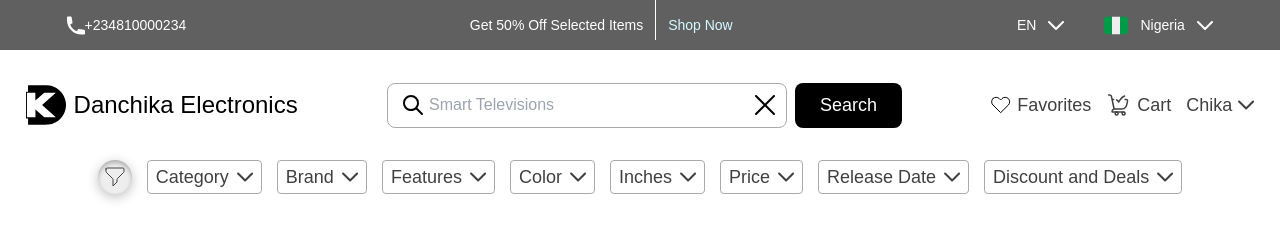
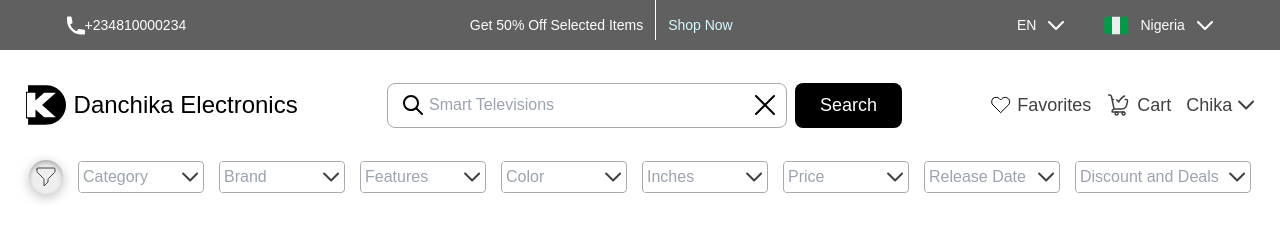
Before and after one commit to Chikadibia24/HNG11-StageTwoTask, a React (Vite) app: page / in a window 1280 px wide. Shown: the top 250 px of the page. Built offline with nearby package versions, Linux system fonts and the light colour scheme.

Commit message:
Change Filter Bar Elements from DIV to INPUT

```diff
--- a/src/App.css
+++ b/src/App.css
@@ -29,3 +29,9 @@
   background: #EEE;
   box-shadow: 0px 3px 4px 0px rgba(0, 0, 0, 0.25) inset, 0px 3px 11.4px 0px rgba(0, 0, 0, 0.25);
 }
+
+input:focus-visible {
+  outline: none;
+    /* outline: 1px solid #a9aaab; */
+    /* border: 1px solid #f913f9; */
+}
--- a/src/components/pages/homepage.jsx
+++ b/src/components/pages/homepage.jsx
@@ -16,14 +16,19 @@
     );
   }
 
-  const FilterBar = ({text,image}) => {
+  const FilterBar = ({image,type,name,id,placeholder,className}) => {
     return (
-      <button className="flex items-center justify-center p-[8px] gap-[8px] h-[34px] rounded-[4px] text-[#404040] text-[18px] border border-[#a9aaab]">
-        <span>{text}</span>
-        <span>
-          <img src={image} alt={image} />
-        </span>
-      </button>
+      <div className="flex items-center justify-center pl-[1px] pr-[5px] gap-[2px] h-[fit-content] rounded-[4px] border border-[#a9aaab] w-[max-content]">
+        {/* <span>{text}</span> */}
+        <input
+          type={type}
+          name={name}
+          id={id}
+          placeholder={placeholder}
+          className={`flex items-center text-[#404040] text-[16px] pl-[3px] py-[3px] ${className}`}
+        />
+        <img src={image} alt={image} className="hover:cursor-pointer" />
+      </div>
     );
   }
 
@@ -37,14 +42,70 @@
 
         <div className="flex items-center justify-center gap-[15px]">
           <FilterIcon />
-          <FilterBar text={"Category"} image={arrowDownGray} />
-          <FilterBar text={"Brand"} image={arrowDownGray} />
-          <FilterBar text={"Features"} image={arrowDownGray} />
-          <FilterBar text={"Color"} image={arrowDownGray} />
-          <FilterBar text={"Inches"} image={arrowDownGray} />
-          <FilterBar text={"Price"} image={arrowDownGray} />
-          <FilterBar text={"Release Date"} image={arrowDownGray} />
-          <FilterBar text={"Discount and Deals"} image={arrowDownGray} />
+          <FilterBar
+            image={arrowDownGray}
+            type={"text"}
+            name={"category"}
+            id={"category"}
+            placeholder={"Category"}
+            className={"w-[100px]"}
+          />
+          <FilterBar
+            image={arrowDownGray}
+            type={"text"}
+            name={"brand"}
+            id={"brand"}
+            placeholder={"Brand"}
+            className={"w-[100px]"}
+          />
+          <FilterBar
+            image={arrowDownGray}
+            type={"text"}
+            name={"features"}
+            id={"features"}
+            placeholder={"Features"}
+            className={"w-[100px]"}
+          />
+          <FilterBar
+            image={arrowDownGray}
+            type={"text"}
+            name={"color"}
+            id={"color"}
+            placeholder={"Color"}
+            className={"w-[100px]"}
+          />
+          <FilterBar
+            image={arrowDownGray}
+            type={"text"}
+            name={"inches"}
+            id={"inches"}
+            placeholder={"Inches"}
+            className={"w-[100px]"}
+          />
+          <FilterBar
+            image={arrowDownGray}
+            type={"text"}
+            name={"price"}
+            id={"price"}
+            placeholder={"Price"}
+            className={"w-[100px]"}
+          />
+          <FilterBar
+            image={arrowDownGray}
+            type={"text"}
+            name={"date"}
+            id={"date"}
+            placeholder={"Release Date"}
+            className={"w-[110px]"}
+          />
+          <FilterBar
+            image={arrowDownGray}
+            type={"text"}
+            name={"discount-and-deals"}
+            id={"discount-and-deals"}
+            placeholder={"Discount and Deals"}
+            className={"w-[150px]"}
+          />
         </div>
       </div>
 
--- a/src/components/productdata.jsx
+++ b/src/components/productdata.jsx
@@ -72,7 +72,7 @@
     setTimeout(() => {
       setProducts(productsArray);
       setLoading(false);
-    }, 2000);
+    }, 1000);
     console.log(productsArray)
 
   })
@@ -83,7 +83,7 @@
   return (
     <div className="">
       {loading ? (
-        <div className="text-[20px]">loading...</div>
+        <div className="text-[25px] text-[#404040]">Loading...</div>
       ) : (
         <div className="flex flex-wrap  items-center justify-center gap-[15px] w-[100%]">
           <GetProductData productsData={products} />
--- a/src/components/searchbar.jsx
+++ b/src/components/searchbar.jsx
@@ -1,3 +1,4 @@
+import "/src/App.css"
 import logo from "../assets/logo.svg";
 import searchIcon from "../assets/searchIcon.svg";
 import iconCancel from "../assets/iconCancel.svg";
```
